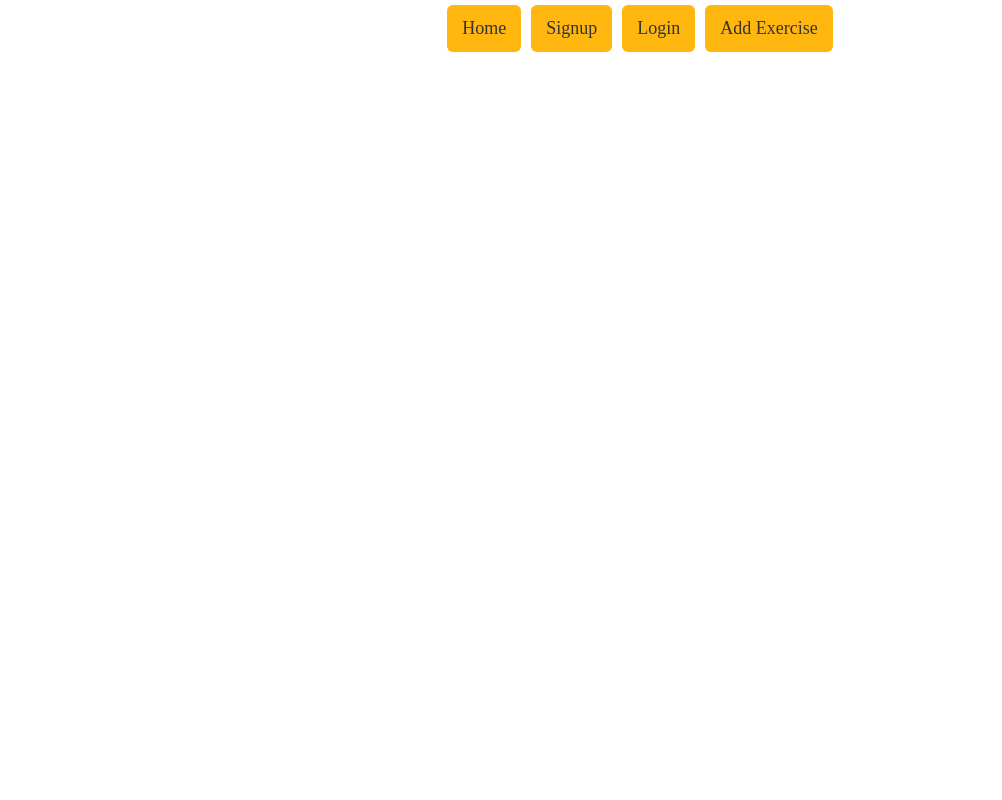
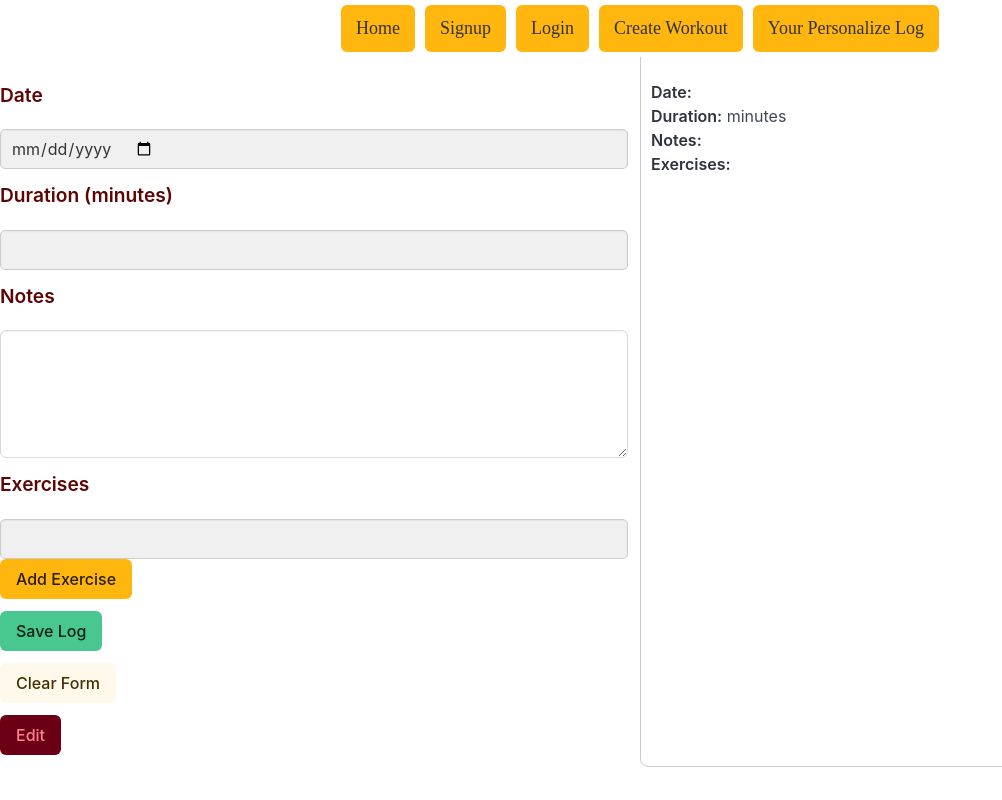
Before and after one commit to Jasleger88/Active-Tracker-Frontend, a React (Vite) app: page /auth/logForm in a window 1280 px wide. Shown: the whole page, without its empty margins (0-1002 px from the left). Built offline with nearby package versions, Linux system fonts and the light colour scheme.

Commit message:
updating crud functionality to log page for user experience

```diff
--- a/src/App.jsx
+++ b/src/App.jsx
@@ -6,8 +6,8 @@ import Signup from './components/Signup';
 import Login from './components/Login';
 import Navbar from './components/Navbar';
 import ExerciseList from './components/ExerciseList';
-// import ExerciseManager from './components/ExerciseManager';
 import CategoryPage from './components/CategoryPage';
+import LogForm from './components/LogForm';
 
 function App() {
   return (
@@ -18,8 +18,8 @@ function App() {
         <Route path="/auth/signup" element={<Signup />} />
         <Route path="/auth/login" element={<Login />} />
         <Route path="/auth/exercise" element={<ExerciseList />} />
-        {/* <Route path="/exercise-manager" element={<ExerciseManager />} /> */}
         <Route path="/category-page" element={<CategoryPage />} />
+        <Route path="/auth/logForm" element={<LogForm />} />
       </Routes>
     </Router>
   );
--- a/src/components/CategoryPage.jsx
+++ b/src/components/CategoryPage.jsx
@@ -26,7 +26,7 @@ const CategoryPage = ({ categoryId, categoryName }) => {
     "Core",
   ];
 
-  // update my pictures later
+  // update my pictures for Arms
   const categoryImages = {
     Chest:"https://i.pinimg.com/originals/d2/56/c7/d256c714b49a9a1de0084ba395f8719f.jpg",
     Back:"https://i.pinimg.com/736x/aa/54/d7/aa54d7fea6ac490b5cb6368d1ee09929.jpg",
@@ -125,7 +125,7 @@ const CategoryPage = ({ categoryId, categoryName }) => {
                   </div>
                 </div>
                 <button className="button" type="submit">
-                  Log Exercise
+                  Add to Log
                 </button>
               </form>
             </div>
--- /dev/null
+++ b/src/components/LogForm.jsx
@@ -0,0 +1,159 @@
+import React, { useState } from 'react';
+import axios from 'axios';
+import { toast } from 'react-toastify';
+import '../../styles/LogForm.css';
+
+const LogForm = ({ fetchLogs }) => {
+  const [date, setDate] = useState('');
+  const [duration, setDuration] = useState('');
+  const [notes, setNotes] = useState('');
+  const [exercise, setExercise] = useState('');
+  const [exercises, setExercises] = useState([]);
+
+  const handleAddExercise = () => {
+    if (exercise.trim()) {
+      setExercises([...exercises, exercise]);
+      setExercise('');
+    }
+  };
+
+  const handleDeleteExercise = (index) => {
+    const updatedExercises = [...exercises];
+    updatedExercises.splice(index, 1);
+    setExercises(updatedExercises);
+  };
+
+  const handleClearForm = () => {
+    setDate('');
+    setDuration('');
+    setNotes('');
+    setExercises([]);
+  };
+
+  const handleSubmit = async (e) => {
+    e.preventDefault();
+    const logData = { date, duration, notes, exercises };
+
+    try {
+      await axios.post('/api/log/', logData);
+      fetchLogs();
+      handleClearForm();
+      toast.success('Log added successfully');
+    } catch (err) {
+      console.error('Error adding log:', err);
+      toast.error('Failed to add log');
+    }
+  };
+
+  return (
+    <div className="columns">
+      <div className="column is-6">
+        <h2 className="title is-4">Log Form</h2>
+        <form onSubmit={handleSubmit}>
+          <div className="field">
+            <label className="label">Date</label>
+            <div className="control">
+              <input
+                className="input"
+                type="date"
+                value={date}
+                onChange={(e) => setDate(e.target.value)}
+                required
+              />
+            </div>
+          </div>
+          <div className="field">
+            <label className="label">Duration (minutes)</label>
+            <div className="control">
+              <input
+                className="input"
+                type="number"
+                value={duration}
+                onChange={(e) => setDuration(e.target.value)}
+                required
+              />
+            </div>
+          </div>
+          <div className="field">
+            <label className="label">Notes</label>
+            <div className="control">
+              <textarea
+                className="textarea"
+                value={notes}
+                onChange={(e) => setNotes(e.target.value)}
+                required
+              ></textarea>
+            </div>
+          </div>
+          <div className="field">
+            <label className="label">Exercises</label>
+            <div className="control">
+              <input
+                className="input"
+                type="text"
+                value={exercise}
+                onChange={(e) => setExercise(e.target.value)}
+              />
+              <button
+                className="button is-warning"
+                type="button"
+                onClick={handleAddExercise}
+              >
+                Add Exercise
+              </button>
+            </div>
+          </div>
+          <div className="field is-grouped">
+            <div className="control">
+              <button
+                className="button is-success"
+                type="submit"
+              >
+                Save Log
+              </button>
+            </div>
+            <div className="control">
+              <button
+                className="button is-warning is-light"
+                type="button"
+                onClick={handleClearForm}
+              >
+                Clear Form
+              </button>
+            </div>
+            <div className="control">
+            <button
+                className="button is-danger is-dark"
+                onClick={() => handleDeleteExercise(index)}
+              >
+               Edit
+              </button>
+              </div>
+          </div>
+        </form>
+      </div>
+      <div className="column is-6" style={{ border: '1px solid #ccc', padding: '10px', borderRadius: '8px' }}>
+        <h2 className="title is-4">Log Details</h2>
+        <p><strong>Date:</strong> {date}</p>
+        <p><strong>Duration:</strong> {duration} minutes</p>
+        <p><strong>Notes:</strong> {notes}</p>
+        <p><strong>Exercises:</strong></p>
+        <ul>
+          {exercises.map((ex, index) => (
+            <li key={index}>
+              {ex}
+              <button
+                className="button is-small is-danger is-outlined ml-2"
+                onClick={() => handleDeleteExercise(index)}
+              >
+                Delete
+              </button>
+            </li>
+          ))}
+        </ul>
+      </div>
+    </div>
+  );
+};
+
+export default LogForm;
--- a/src/components/Navbar.jsx
+++ b/src/components/Navbar.jsx
@@ -9,7 +9,9 @@ function Navbar() {
     <Link to="/" className="button is-warning">Home</Link>
     <Link to="/auth/signup" className="button is-warning">Signup</Link>
     <Link to="/auth/login" className="button is-warning">Login</Link>
-    <Link to="/auth/exercise" className="button is-warning">Add Exercise</Link>
+    <Link to="/auth/exercise" className="button is-warning">Create Workout</Link>
+    <Link to="/auth/logForm" className="button is-warning">Your Personalize Log</Link>
+
     </div>
     </>
 }
--- /dev/null
+++ b/styles/LogForm.css
@@ -0,0 +1,11 @@
+.log-form {
+    background-image: url('https://i.imgur.com/iQZDFUj.png');
+    background-size: cover;
+    background-position: center;
+  }
+
+  .log-details {
+    border: 1px solid #ccc;
+    padding: 10px;
+    border-radius: 8px;
+  }
--- a/styles/Login.css
+++ b/styles/Login.css
@@ -43,7 +43,7 @@
     border: 1px solid #ccc;
     border-radius: 5px;
     background-color: #f0f0f0;
-    color: pink;
+    color: rgb(220, 104, 15);
 }
 
 .login-button:hover {
```
Also changed, not shown: src/components/ExerciseSection.jsx (deleted, +0 -91 lines), src/components/Log.jsx (deleted, +0 -73 lines), src/components/Browse.jsx (added).
